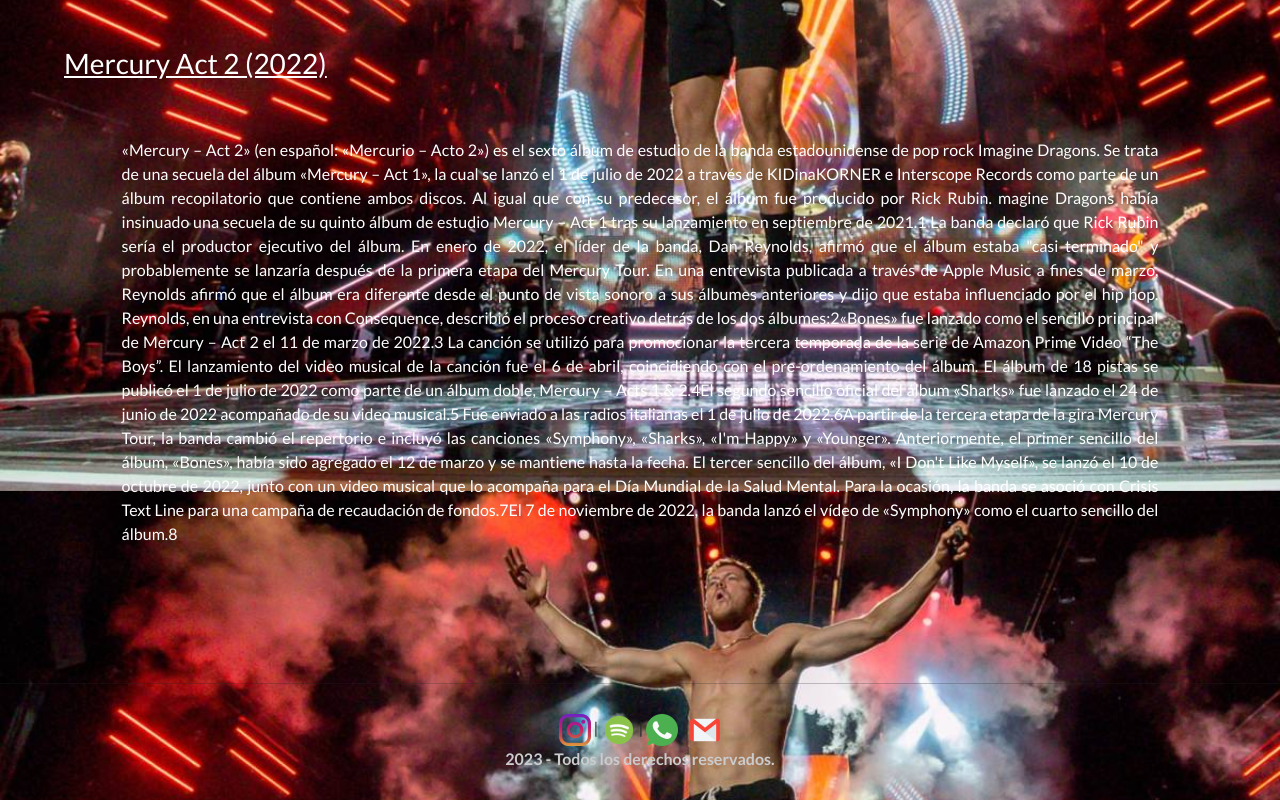
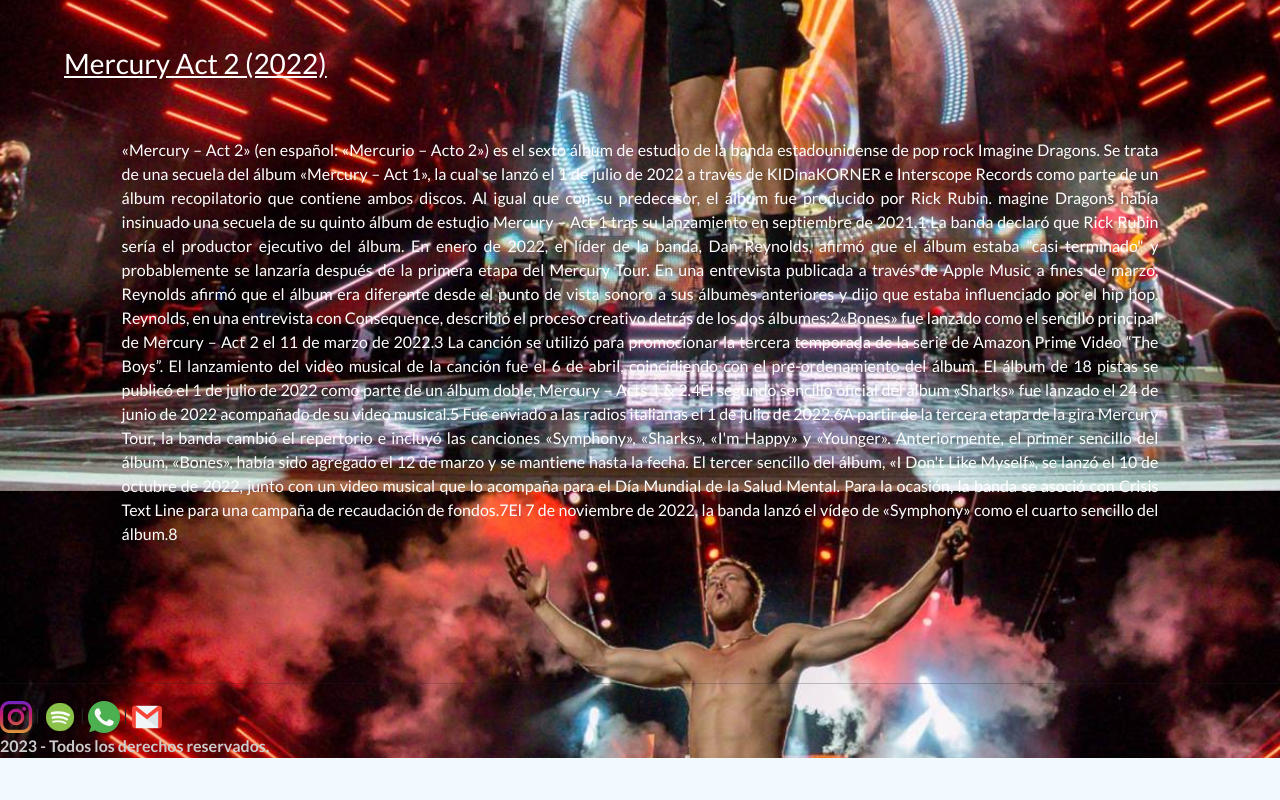
Before and after one commit to facundo-2022/Pf-Metzler-Facundo, a website: page paginas/discografia.html in a window 1280 px wide. Shown: the part 3781-4581 px from the top of the page. After the commit the page ends 4539 px from the top, so only its background shows below. Drawn offline with nearby package versions, Linux system fonts and the light colour scheme.

Commit message:
cambios discog

```diff
--- a/CSS/estilos.css
+++ b/CSS/estilos.css
@@ -476,7 +476,7 @@
 .parrafo1 {
   padding: 5%; }
 
-.footer p {
+.footer_item1 p {
   color: #ccc; }
 
 /*Finaliza css page de Discografia*/
--- a/paginas/discografia.html
+++ b/paginas/discografia.html
@@ -386,7 +386,7 @@
     <hr class="linea_divisora">
 
     <footer class="footer">
-        <div class="footer_item">
+        <div class="footer_item1">
 
             <a class="footer__item" href=""> <img src="../IMAGENES/Iconos/logoig.jpg"  alt="Instagram" width="32"
                     height="32"></a>
```
